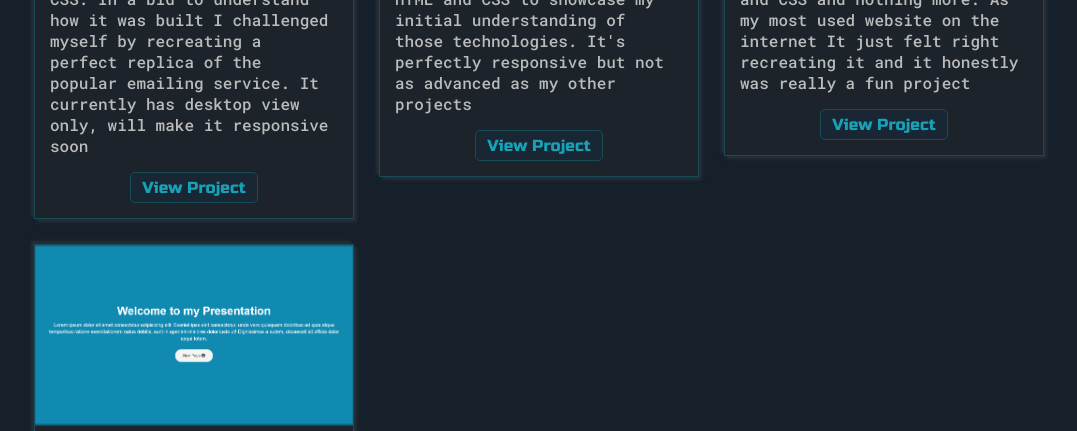
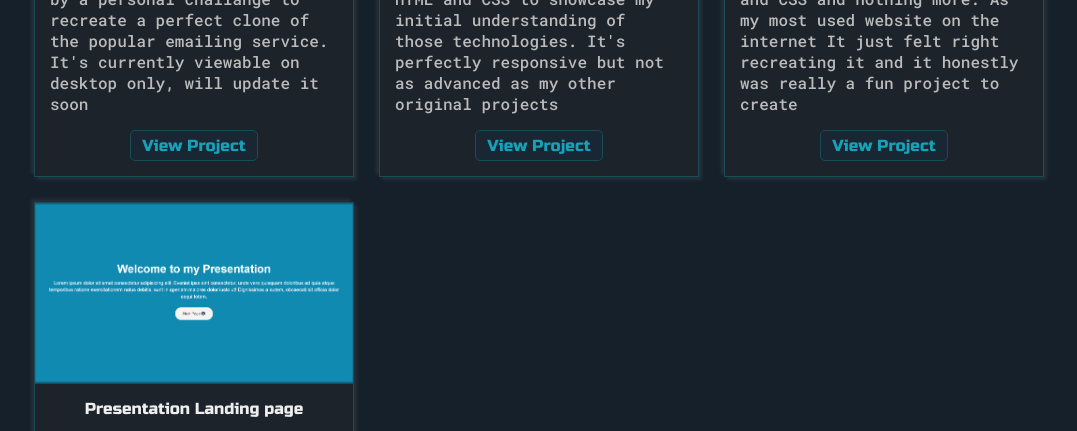
Before and after one commit to DaveyHert/MyPortfolio, a plain HTML site: page index.html in a window 1280 px wide. Shown: the part 2554-2985 px from the top of the page, without its empty margins (101-1178 px from the left). Drawn offline with Linux system fonts and the light colour scheme.

Commit message:
Update index.html

```diff
--- a/index.html
+++ b/index.html
@@ -190,7 +190,7 @@
             <img class="thumbnail" src="./img/gmail-clone.png" alt="Gmail's Clone">
             <div class="post-preview">
               <h6 class="post-title">Gmail's Home Feed Clone</h6>
-              <p class="post-intro">A clone of Gmail's web homepage built from scratch using just plain HTML and CSS. In a bid to understand how it was built I challenged myself by recreating a perfect replica of the popular emailing service. It currently has desktop view only, will make it responsive soon</p>
+              <p class="post-intro">A clone of Gmail's homepage built from scratch using just plain HTML and CSS. Inspired by a personal challange to recreate a perfect clone of the popular emailing service. It's currently viewable on desktop only, will update it soon</p>
               <a href="http://gmailclone.netlify.com" class="btn">View Project</a>
               <a href="https://github.com/DaveHert/GmailClone" class="btn2"><i class="fab fa-github"></i></a>
             </div>
@@ -202,7 +202,7 @@
             <img class="thumbnail" src="./img/edgeledger.png" alt="EdgeLedger">
             <div class="post-preview">
               <h6 class="post-title">EdgeLedger Website</h6>
-              <p class="post-intro">A fictional finance website built from a course I once took, it was built with just HTML and CSS to showcase my initial understanding of those technologies. It's perfectly responsive but not as advanced as my other projects</p>
+              <p class="post-intro">A fictional finance website built from a course I once took, it was built with just HTML and CSS to showcase my initial understanding of those technologies. It's perfectly responsive but not as advanced as my other original projects</p>
               <a href="#" class="btn">View Project</a>
               <a href="#" class="btn2"><i class="fab fa-github"></i></a>
             </div>
@@ -214,7 +214,7 @@
             <img class="thumbnail" src="./img/google-clone.png" alt="Google's Clone">
             <div class="post-preview">
               <h6 class="post-title">Google's Homepage Clone</h6>
-              <p class="post-intro">A clone of Google's search engines homepage built from scratch using just plain HTML and CSS and nothing more. As my most used website on the internet It just felt right recreating it and it honestly was really a fun project</p>
+              <p class="post-intro">A clone of Google's search engines homepage built from scratch using just plain HTML and CSS and nothing more. As my most used website on the internet It just felt right recreating it and it honestly was really a fun project to create</p>
               <a href="http://googlesclone.netlify.com" class="btn">View Project</a>
               <a href="https://github.com/DaveHert/GoogleClone" class="btn2"><i class="fab fa-github"></i></a>
             </div>
```
